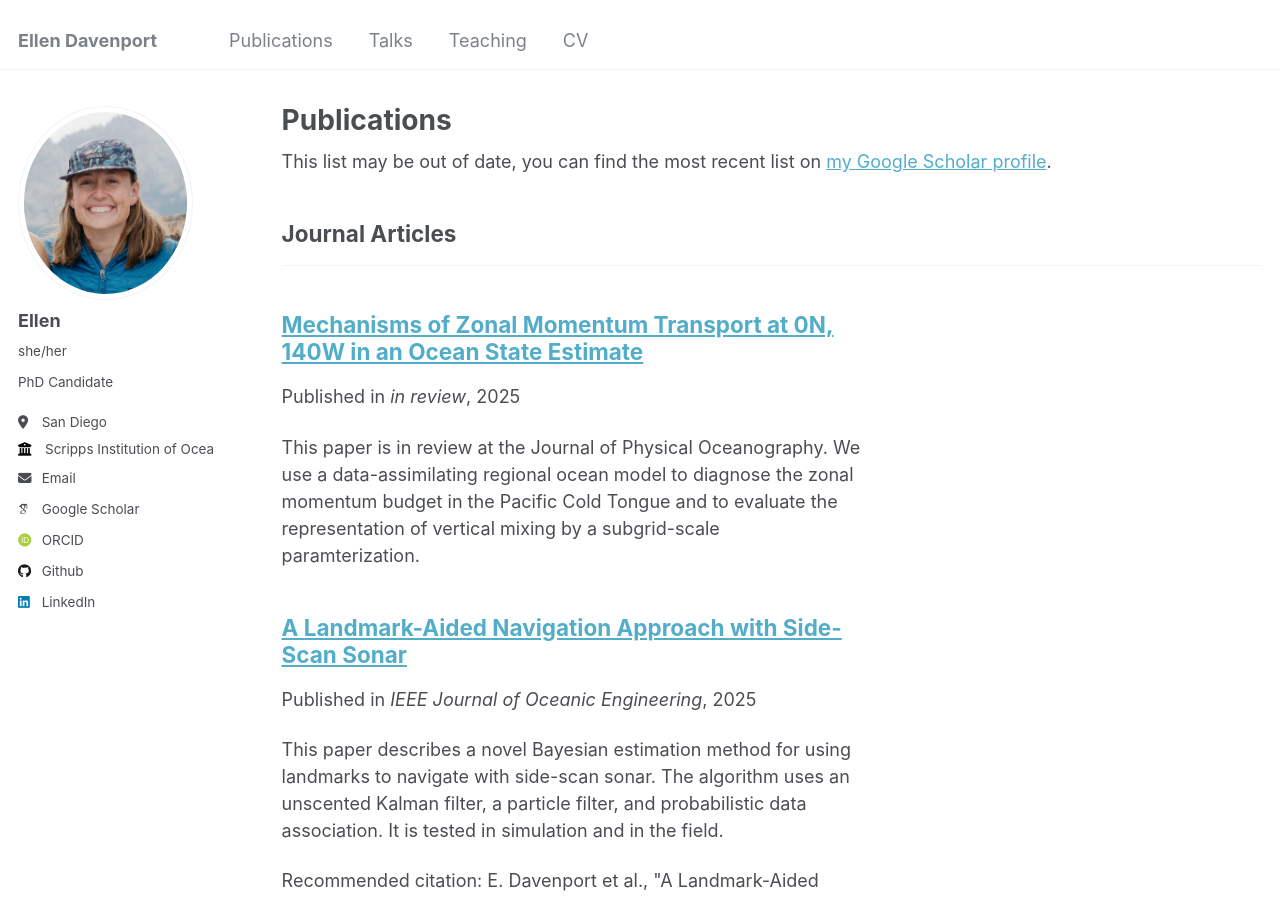
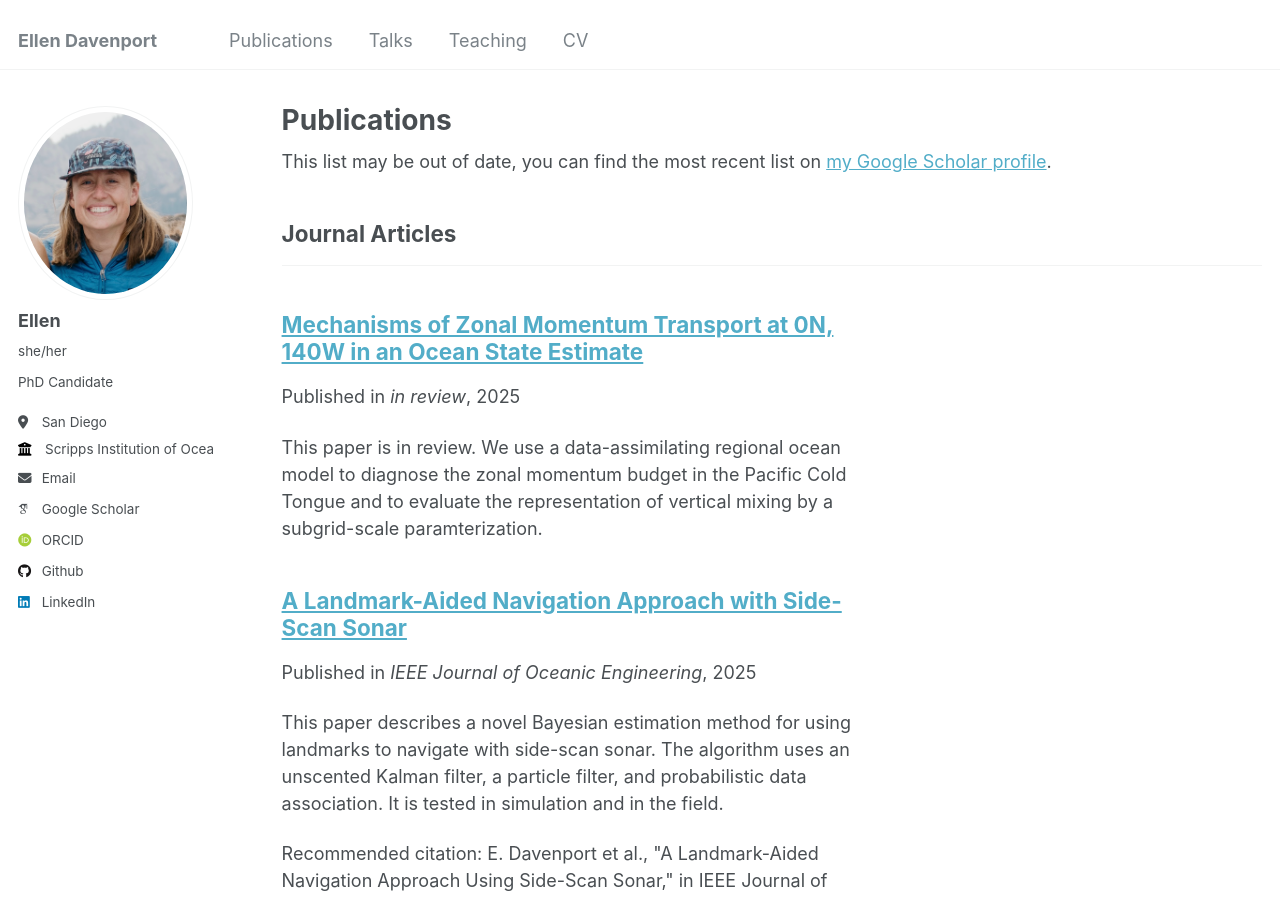
Before and after one commit to eldavenport/eldavenport.github.io, a Jekyll site: the page built from _pages/publications.html, in a window 1280 px wide and 900 px high. Built offline with Jekyll 4.4.1, drawn with Linux system fonts in a browser that asks for light colours; some web fonts are replaced.

Commit message:
Update JPO_2025_paper.md

```diff
--- a/_publications/JPO_2025_paper.md
+++ b/_publications/JPO_2025_paper.md
@@ -3,7 +3,7 @@ title: "Mechanisms of Zonal Momentum Transport at 0N, 140W in an Ocean State Est
 collection: publications
 category: manuscripts
 permalink: /publication/JPO_2025_paper
-excerpt: 'This paper is in review at the Journal of Physical Oceanography. We use a data-assimilating regional ocean model to diagnose the zonal momentum budget in the Pacific Cold Tongue and to evaluate the representation of vertical mixing by a subgrid-scale paramterization.'
+excerpt: 'This paper is in review. We use a data-assimilating regional ocean model to diagnose the zonal momentum budget in the Pacific Cold Tongue and to evaluate the representation of vertical mixing by a subgrid-scale paramterization.'
 date: 2025-09-01
 venue: in review
 ---
```
